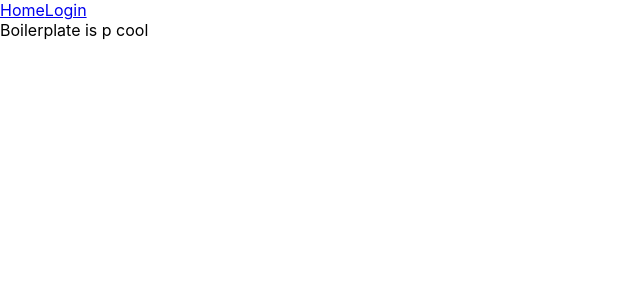
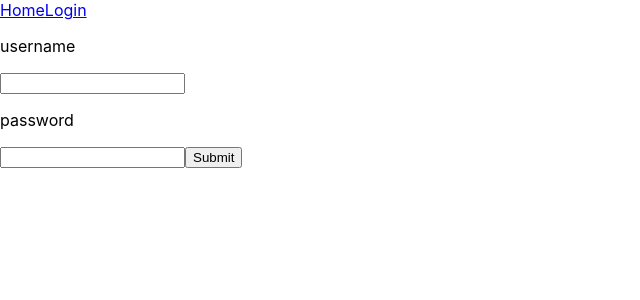
Before and after one commit to DrewDalmedo/park-app, a React (Create React App) app in the folder park-app-frontend/: page /login in a window 1280 px wide. Shown: the top 300 px of the page, without its empty margins (0-640 px from the left). Built offline with nearby package versions, Linux system fonts and the light colour scheme; the HTML template or start-up script is replaced by a standard one.

Commit message:
Create login page form and handle user inputs

```diff
--- a/park-app-frontend/src/components/users/Login.js
+++ b/park-app-frontend/src/components/users/Login.js
@@ -1,9 +1,35 @@
 import React from 'react'
+import { useState } from 'react'
+
+
 
 const Login = () => {
+  const [username, setUsername] = useState("")
+  const [password, setPassword] = useState("")
+
+  const handleUsernameChange = (e) => {
+    setUsername(e.target.value)
+  }
+
+  const handlePasswordChange = (e) => {
+    setPassword(e.target.value)
+  }
+
+  const handleFormSubmit = (e) => {
+    e.preventDefault()
+    console.log(username)
+    console.log(password)
+  }
+
   return (
     <div>
-      Boilerplate is p cool
+      <form onSubmit={handleFormSubmit}>
+        <p>username</p>
+        <input type="text" onChange={handleUsernameChange} />
+        <p>password</p>
+        <input type="password" onChange={handlePasswordChange} />
+        <input type="submit" />
+      </form>
     </div>
   )
 }
```
